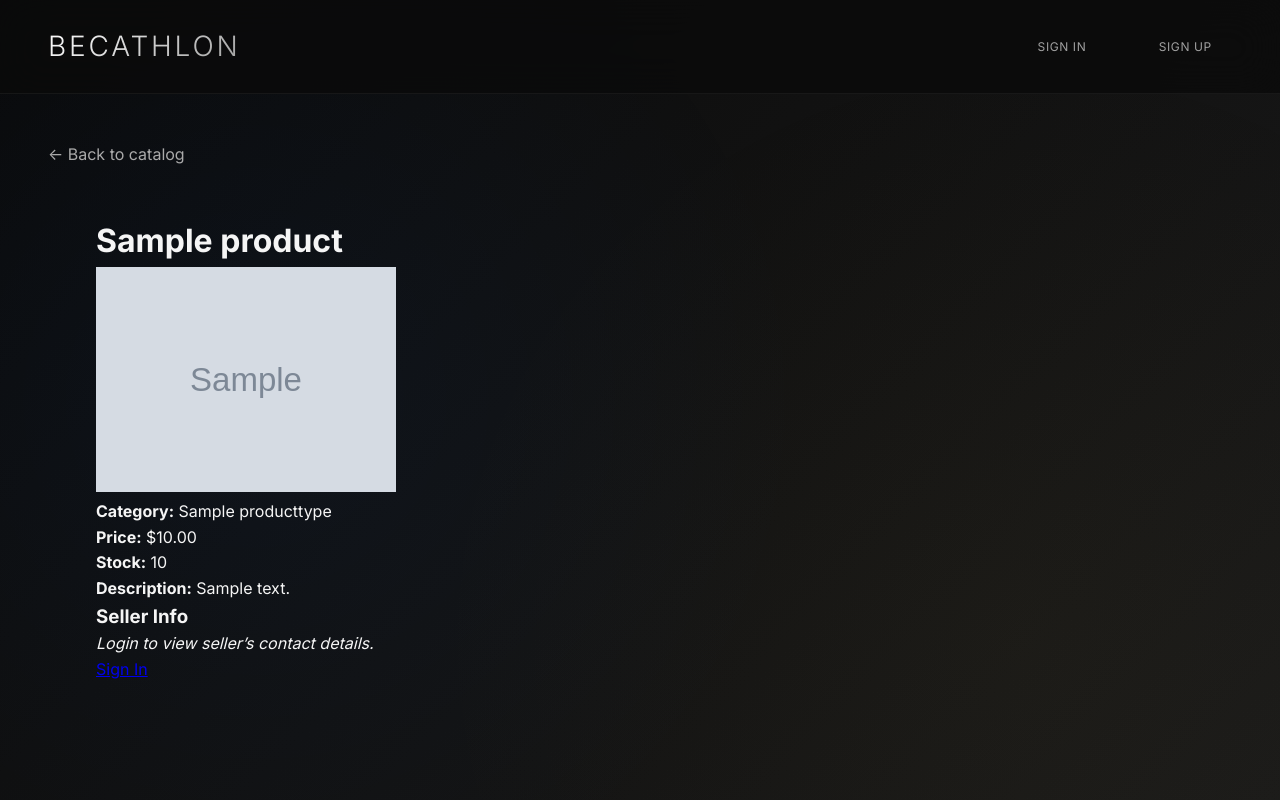
After one commit to pbp-group-k4/becathlon, a Django app: page /product/1/ in a window 1280 px wide. The commit adds this page. Run offline with Django 5.2, Linux system fonts and the light colour scheme; tables that the repository leaves empty hold one stand-in row (values such as "Sample post"); grey boxes marked "Sample" are stand-in pictures.

Commit message:
Showing sensitive information only for logged-in users, and make an ajax endpoint that filters based on q, type, min_price and max_price

```diff
--- a/apps/main/templates/main/home.html
+++ b/apps/main/templates/main/home.html
@@ -663,6 +663,7 @@
     </div>
 
     <div class="container">
+        {% block content %}
         <section class="hero">
             <h1>Performance Elevated</h1>
             <p>Experience the intersection of precision engineering and athletic excellence. Curated equipment for those who demand more from their performance.</p>
@@ -727,12 +728,24 @@
 
         <section class="section">
             <h2>Equipment Catalog</h2>
+            <form id="filterForm" style="margin-bottom:2rem;display:flex;gap:1rem;flex-wrap:wrap;">
+                <input type="text" id="searchQuery" placeholder="Search keyword..." style="padding:0.5rem;">
+                <select id="filterType" style="padding:0.5rem;">
+                    <option value="">All Categories</option>
+                    {% for type in product_types %}
+                    <option value="{{ type.id }}">{{ type.name }}</option>
+                    {% endfor %}
+                </select>
+                <input type="number" id="minPrice" placeholder="Min price" step="0.01" style="padding:0.5rem;width:120px;">
+                <input type="number" id="maxPrice" placeholder="Max price" step="0.01" style="padding:0.5rem;width:120px;">
+                <button type="button" id="applyFilters" class="btn btn-secondary">Filter</button>
+            </form>
             <div id="productsGrid" class="products-grid">
                 <!-- Products will be loaded via AJAX -->
             </div>
         </section>
+        {% endblock %}
     </div>
-
     <div id="user-data" data-authenticated="{{ user.is_authenticated|yesno:'true,false' }}" data-username="{{ user.username }}"></div>
 
     <script>
@@ -771,7 +784,15 @@
         // Load products
         async function loadProducts() {
             try {
-                const response = await fetch('/api/products/');
+                const queryParams = new URLSearchParams({
+                    q: document.getElementById('searchQuery')?.value || '',
+                    type: document.getElementById('filterType')?.value || '',
+                    min_price: document.getElementById('minPrice')?.value || '',
+                    max_price: document.getElementById('maxPrice')?.value || ''
+                }).toString();
+
+                const response = await fetch(`/api/products/?${queryParams}`);
+
                 const data = await response.json();
 
                 const productsGrid = document.getElementById('productsGrid');
@@ -789,12 +810,19 @@
 
                 productsGrid.innerHTML = data.products.map(product => `
                 <div class="product-card">
+                    <a href="/product/${product.id}/" style="text-decoration:none;color:inherit;">
                     <div class="product-image">
-                            ${product.image_url ? `<img src="${product.image_url}" alt="${product.name}" style="width:100%;height:100%;object-fit:cover;">` : '<div style="font-size: 3rem; opacity: 0.3;">─</div>'}
+                        ${product.image_url
+                        ? `<img src="${product.image_url}" alt="${product.name}" style="width:100%;height:100%;object-fit:cover;">`
+                        : '<div style="font-size: 3rem; opacity: 0.3;">─</div>'}
                     </div>
+                    </a>
+
                     <div class="product-content">
                     <span class="product-category">${product.product_type}</span>
+                    <a href="/product/${product.id}/" style="text-decoration:none;color:inherit;">
                         <div class="product-name">${product.name}</div>
+                    </a>
                     <div class="product-description">${product.description}</div>
                     <div class="product-price">$${parseFloat(product.price).toFixed(2)}</div>
                     <div class="product-stock">Quantity: ${product.stock} Available</div>
@@ -879,6 +907,7 @@
 
         // Load products on page load
         loadProducts();
+        document.getElementById('applyFilters').addEventListener('click', loadProducts);
     </script>
 </body>
 </html>
--- /dev/null
+++ b/apps/main/templates/main/product_detail.html
@@ -0,0 +1,25 @@
+{% extends "main/home.html" %}
+{% block content %}
+
+<p><a href="{% url 'home' %}" style="color:#aaa;text-decoration:none;">← Back to catalog</a></p>
+
+<div class="container" style="padding:3rem;">
+    <h1>{{ product.name }}</h1>
+    <img src="{{ product.image_url }}" alt="{{ product.name }}" style="max-width:300px;">
+    <p><strong>Category:</strong> {{ product.product_type.name }}</p>
+    <p><strong>Price:</strong> ${{ product.price }}</p>
+    <p><strong>Stock:</strong> {{ product.stock }}</p>
+    <p><strong>Description:</strong> {{ product.description }}</p>
+
+    <h3>Seller Info</h3>
+    {% if show_contact and customer %}
+        <p><strong>Phone:</strong> {{ customer.phone_number }}</p>
+        <p><strong>Address:</strong> {{ customer.address }}</p>
+    {% elif show_contact and not customer %}
+        <p>Seller has not added contact information.</p>
+    {% else %}
+        <p><em>Login to view seller’s contact details.</em></p>
+        <a href="{% url 'login' %}?next={{ request.path }}">Sign In</a>
+    {% endif %}
+</div>
+{% endblock %}
--- a/apps/main/urls.py
+++ b/apps/main/urls.py
@@ -6,4 +6,6 @@ urlpatterns = [
     path('api/products/', views.get_products_ajax, name='get_products_ajax'),
     path('api/products/add/', views.add_product_ajax, name='add_product_ajax'),
     path('api/products/<int:product_id>/delete/', views.delete_product_ajax, name='delete_product_ajax'),
+
+    path('product/<int:product_id>/', views.product_detail, name='product_detail'),
 ]
--- a/apps/main/views.py
+++ b/apps/main/views.py
@@ -5,6 +5,9 @@ from django.views.decorators.csrf import csrf_exempt
 from django.views.decorators.http import require_http_methods
 import json
 from .models import Product, ProductType
+from django.db.models import Q
+from django.contrib.auth.models import User
+
 
 # Create your views here.
 
@@ -80,8 +83,29 @@ def delete_product_ajax(request, product_id):
 
 @require_http_methods(["GET"])
 def get_products_ajax(request):
-    """AJAX endpoint to get all products"""
+    """AJAX endpoint to get filtered products"""
     products = Product.objects.all().select_related('product_type', 'created_by')
+
+    q = request.GET.get('q')             # search keyword
+    product_type = request.GET.get('type')
+    min_price = request.GET.get('min_price')
+    max_price = request.GET.get('max_price')
+
+    if q:
+        products = products.filter(Q(name__icontains=q) | Q(description__icontains=q))
+    if product_type:
+        products = products.filter(product_type__id=product_type)
+    if min_price:
+        try:
+            products = products.filter(price__gte=float(min_price))
+        except ValueError:
+            pass
+    if max_price:
+        try:
+            products = products.filter(price__lte=float(max_price))
+        except ValueError:
+            pass
+
     products_data = [{
         'id': p.id,
         'name': p.name,
@@ -96,3 +120,24 @@ def get_products_ajax(request):
     } for p in products]
 
     return JsonResponse({'success': True, 'products': products_data})
+
+
+def product_detail(request, product_id):
+    """Show product details (sensitive info hidden for guests)"""
+    product = get_object_or_404(Product.objects.select_related('product_type', 'created_by'), id=product_id)
+    customer = None
+
+    # Try to find the seller’s Customer profile
+    try:
+        customer = product.created_by.customer
+    except Exception:
+        customer = None
+
+    show_contact = request.user.is_authenticated
+
+    context = {
+        'product': product,
+        'customer': customer,
+        'show_contact': show_contact,
+    }
+    return render(request, 'main/product_detail.html', context)
```
Lines whose indentation alone changed are shown as unchanged.
